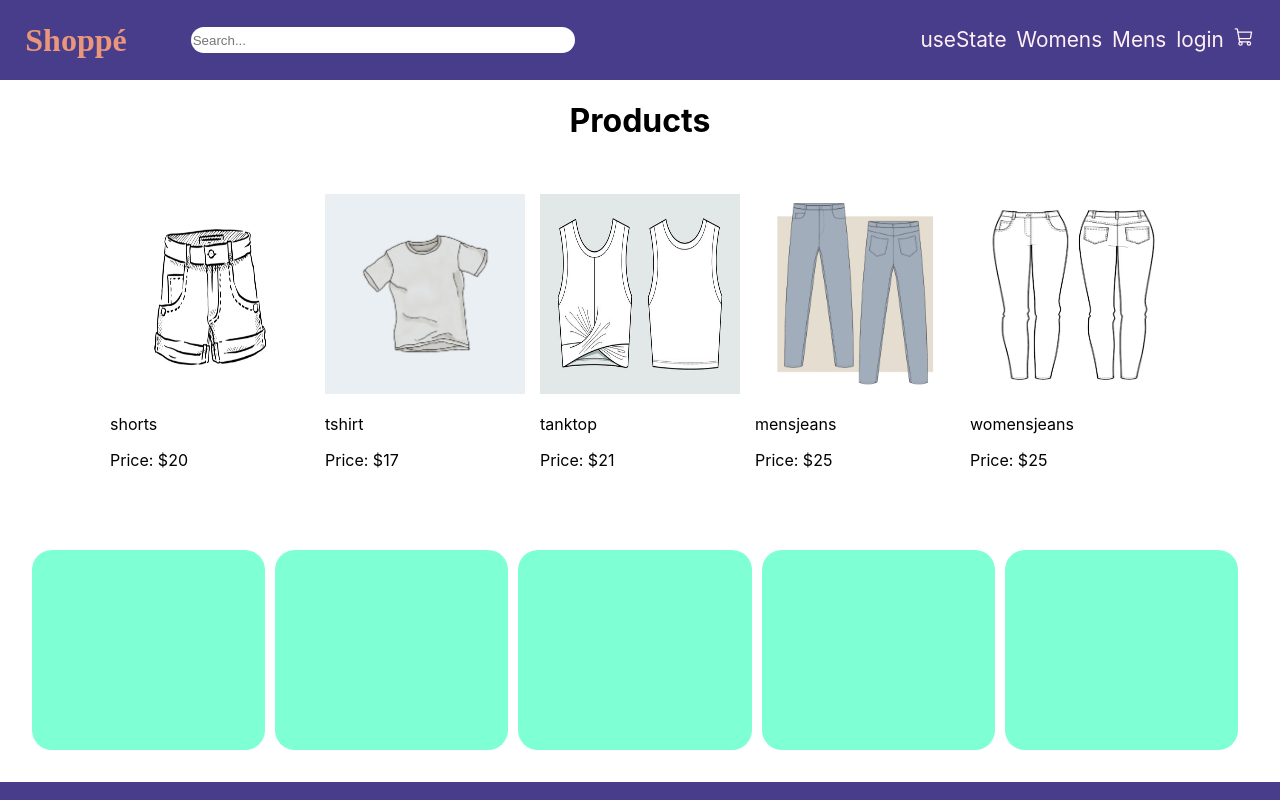
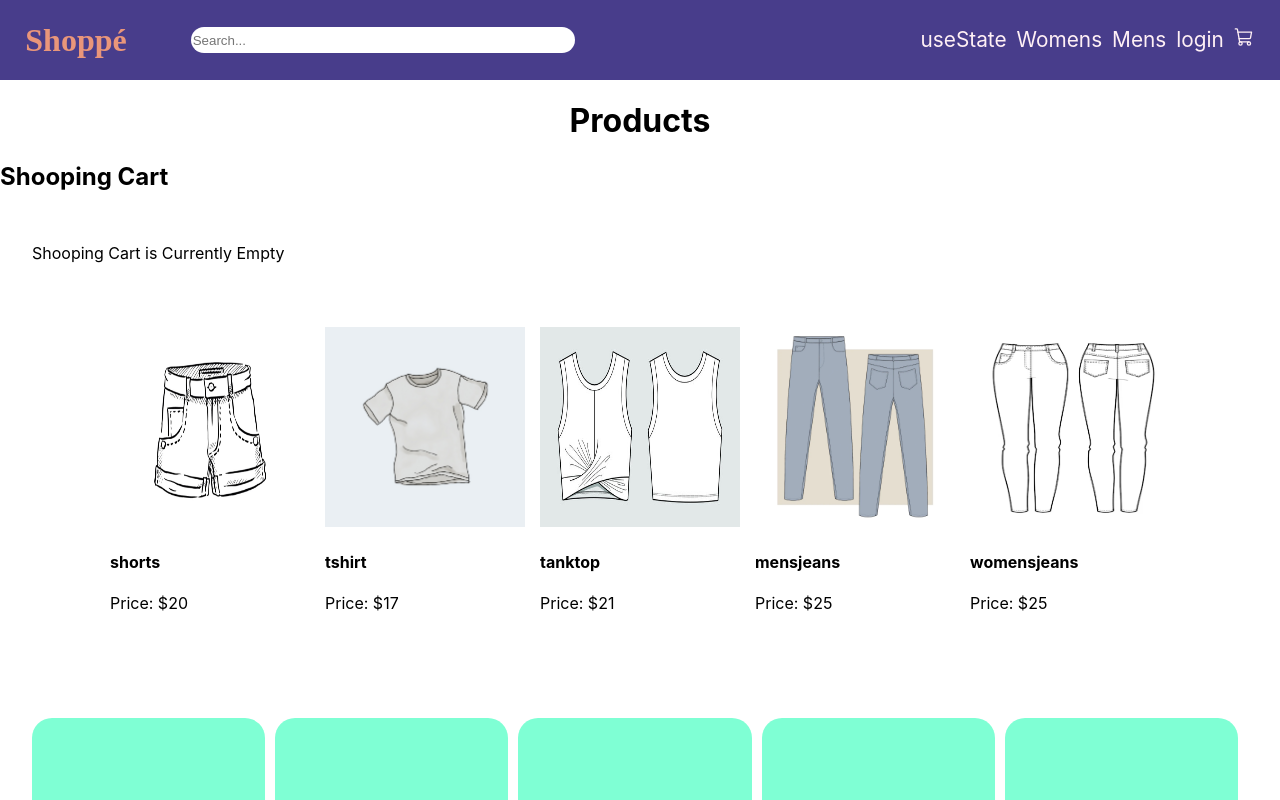
Before and after one commit to pinepplu/shoppe, a React (Create React App) app in the folder shoppe/: page / in a window 1280 px wide. Shown: the top 800 px of the page. Built offline with nearby package versions, Linux system fonts and the light colour scheme.

Commit message:
cart tut

```diff
--- /dev/null
+++ b/shoppe/src/components/products/ShoopingCart.js
@@ -0,0 +1,51 @@
+import React from 'react'
+import '../../styles/Cart.css'
+import { Trash } from 'phosphor-react'
+
+function ShoopingCart({
+    products,
+    onQuantityChange,
+    onProductRemove,
+}) {
+    return (
+        <div className='cart-container'>
+            <h2>Shooping Cart</h2>
+            <div className='cart-items'>
+                {/* empty shopping cart */}
+                {products.length === 0 && (
+                    <span className='cart-empty'>Shooping Cart is Currently Empty</span>
+                )}
+                {/* cart not empty */}
+                {products.map(product => (
+                    <div className='cart-item' key={product.id}>
+                        <img src={product.pImage} alt={product.pName} />
+                        <h3>{product.pName}</h3>
+                        <h4>${product.price * product.count}</h4>
+                        {/* select quantity of product in cart */}
+                        <select className='cart-item-count' value={product.count}
+                            onChange={(event) => {
+                                onQuantityChange(
+                                    product.id,
+                                    event.target.value
+                                );
+                            }}>
+                            {[...Array(10).keys(),].map(number => {
+                                const num = number + 1;
+                                return <option value={num} key={num}>{num}</option>
+                            })
+                            }
+                        </select>
+                        <button className='remove-item-btn' onClick={() => onProductRemove(product)}>
+                            <Trash size={20} />
+                        </button>
+                    </div>
+                ))}
+                {products.length > 0 && (
+                    <button className='checkout-btn'>Proceed To Checkout</button>
+                )}
+            </div>
+        </div>
+    )
+}
+
+export default ShoopingCart
--- a/shoppe/src/pages/Cart.js
+++ b/shoppe/src/pages/Cart.js
@@ -1,10 +1,21 @@
-import React from 'react'
+import React, { useState } from 'react'
+import ShoopingCart from '../components/products/ShoopingCart'
 
 function Cart() {
+  const [inCart, setInCart] = useState([])
+  const addToCart = (product) => {
+    const newItem = {
+      ...product,
+      count: 1,
+    }
+    setInCart([...inCart, newItem])
+  }
   return (
-    <>
-    <div>Shooping Cart</div>
-    </>
+    <div>
+      <ShoopingCart
+      products={inCart}
+      />
+    </div>
   )
 }
 
--- a/shoppe/src/pages/Home.js
+++ b/shoppe/src/pages/Home.js
@@ -1,17 +1,43 @@
-import React from 'react'
+import React, { useState } from 'react'
 import { PRODUCTS } from '../components/products/Products'
-import Product from '../components/products/ProductDisplay'
+// import Product from '../components/products/ProductDisplay'
 import '../styles/Home.css'
+import { Plus } from 'phosphor-react'
+// import ShoopingCart from '../components/products/ShoopingCart'
+import Cart from './Cart'
 
 function Home() {
+  const [inCart, setInCart] = useState([])
+  const addToCart = (product) => {
+    const newItem = {
+      ...product,
+      count: 1,
+    }
+    setInCart([...inCart, newItem])
+  }
   return (
     <>
       <div className='home-title'><h1>Products</h1></div>
-      <section className='products'>
+      {/* <section className='products'>
         {PRODUCTS.map((product) => (
           <Product data={product} />
         ))}
-      </section>
+      </section> */}
+      {/* <ShoopingCart
+        products={inCart}
+      /> */}
+      <Cart />
+      <section className='products'>
+          {PRODUCTS.map((product) => (
+            <div className='product-items' key={PRODUCTS.id}>
+              <div className='item-img'><img src={product.pImage} alt={product.pName} style={{ width: 200, height: 200 }} /></div>
+              <div className='item-name'><h4>{product.pName}</h4></div>
+              <div className='item-price'><p>Price: ${product.price}</p></div>
+              <button className='add-cart-btn' onClick={() => addToCart(product)}>Add To Cart <Plus size={20} /></button>
+            </div>
+          ))}
+        </section>
+
       <div className='container'>
         <div className='card'></div>
         <div className='card'></div>
--- /dev/null
+++ b/shoppe/src/styles/Cart.css
@@ -0,0 +1,5 @@
+.cart-empty {
+    display: block;
+    padding: 2rem;
+    margin: auto;
+}
--- a/shoppe/src/styles/Home.css
+++ b/shoppe/src/styles/Home.css
@@ -7,6 +7,28 @@
     justify-content: center;
     padding: 2rem 0;
     gap: 15px;
+}
+
+.product-items:hover {
+    cursor: pointer;
+}
+
+.product-items:hover .add-cart-btn {
+	opacity: 1;
+}
+
+.add-cart-btn {
+    border: none;
+	outline: none;
+    opacity: 0;
+    transition: opacity 0.5s;
+	cursor: pointer;
+	width: 100%;
+    background: transparent;
+}
+
+.add-cart-btn:hover {
+    background-color:cadetblue;
 }
 
 .container {
```
